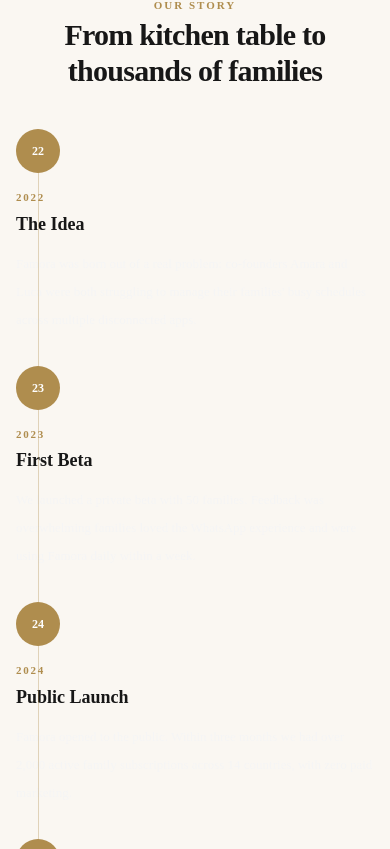
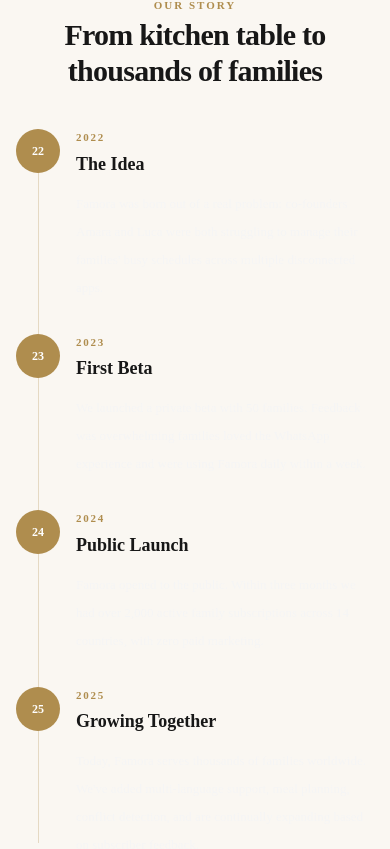
Before and after one commit to Rahul-Mallik-CSE/famora, a Next.js app: page /about in a window 390 px wide. Shown: the part 3155-4004 px from the top of the page. Built offline with nearby package versions, Linux system fonts and the light colour scheme.

Commit message:
Refactor StorySection layout for improved styling and responsiveness

```diff
--- a/src/components/AboutComponents/StorySection.tsx
+++ b/src/components/AboutComponents/StorySection.tsx
@@ -56,15 +56,15 @@ const StorySection = () => {
           stagger={0.1}
         >
           <div className="relative">
-            <div className="absolute bottom-4 left-5.5 top-4 w-px bg-button-bg/35 md:left-6" />
+            <div className="absolute bottom-4 left-5.5 top-4 w-px bg-button-bg/28 md:left-6" />
             <div className="space-y-8 md:space-y-10">
               {story.map((item) => (
                 <MotionStaggerItem
                   key={item.year}
-                  className="grid grid-cols-[44px,1fr] gap-4 md:grid-cols-[52px,1fr] md:gap-6"
+                  className="grid items-start grid-cols-[44px_1fr] gap-4 md:grid-cols-[48px_1fr] md:gap-6"
                 >
                   <div className="relative z-10 flex h-11 w-11 items-center justify-center rounded-full bg-button-bg text-xs font-semibold text-white md:h-12 md:w-12 md:text-sm">
-                    {item.yearShort}
+                    <span>{item.yearShort}</span>
                   </div>
                   <article>
                     <p className="text-[11px] font-semibold tracking-[0.16em] text-button-bg uppercase md:text-xs">
```
